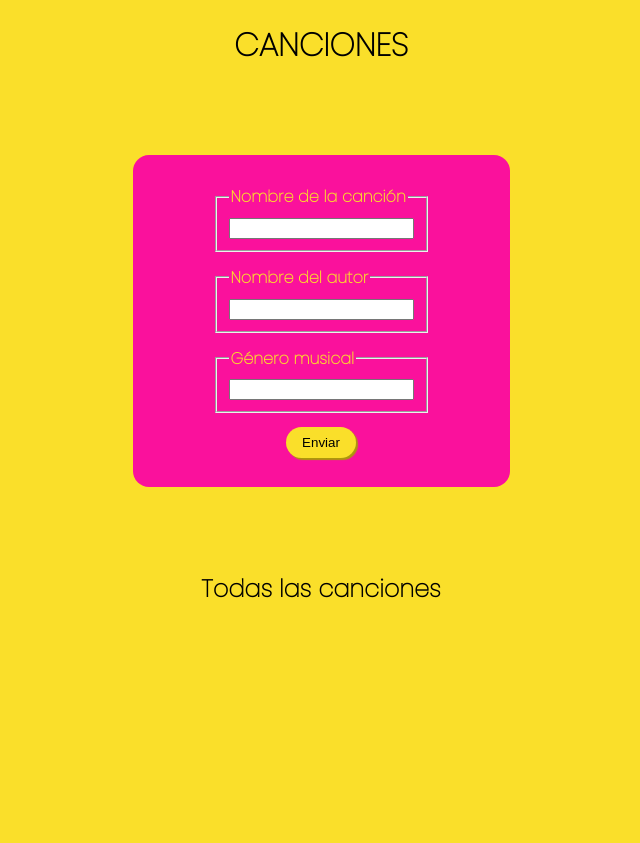
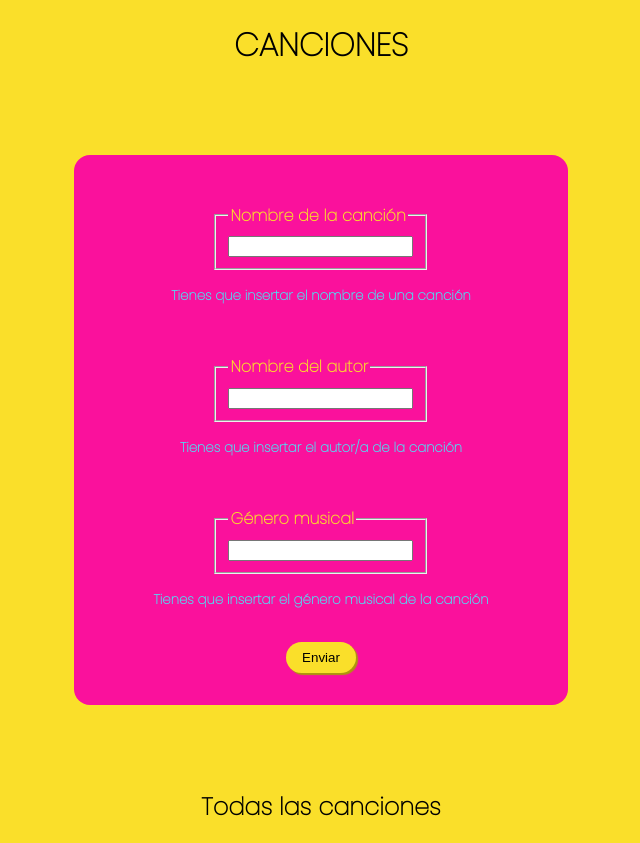
Before and after one commit to Arrshe/CRUD-canciones-angular, an Angular app in the folder crud-canciones-angular/: page / in a window 1280 px wide. Shown: the whole page, without its empty margins (319-959 px from the left). Before the commit the page ends 800 px from the top, so only its background shows below. Built offline with nearby package versions, Linux system fonts and the light colour scheme.

Commit message:
creados validators

```diff
--- a/crud-canciones-angular/src/app/components/agregar-cancion/agregar-cancion.component.html
+++ b/crud-canciones-angular/src/app/components/agregar-cancion/agregar-cancion.component.html
@@ -3,20 +3,30 @@
         <div class="form-agregar-cancion__form-group">
             <fieldset>
                 <legend>Nombre de la canción</legend>
-                <input type="text" class="form-control" formControlName="nombreCancion">
+                <input type="text" class="form-control" formControlName="nombreCancion" required>
             </fieldset>
+            <small class="form-agregar-cancion__form-group__msg-error" *ngIf="formulario.get('nombreCancion')?.invalid">
+                Tienes que insertar el nombre de una canción
+            </small>
+
         </div>
         <div class="form-agregar-cancion__form-group">
             <fieldset>
                 <legend>Nombre del autor</legend>
-                <input type="text" class="form-control" formControlName="nombreAutor">
+                <input type="text" class="form-control" formControlName="nombreAutor" required>
             </fieldset>
+            <small class="form-agregar-cancion__form-group__msg-error" *ngIf="formulario.get('nombreAutor')?.invalid">
+                Tienes que insertar el autor/a de la canción
+            </small>
         </div>
         <div class="form-agregar-cancion__form-group">
             <fieldset>
                 <legend>Género musical</legend>
-                <input type="text" class="form-control" formControlName="generoMusical">
+                <input type="text" class="form-control" formControlName="generoMusical" required>
             </fieldset>
+            <small class="form-agregar-cancion__form-group__msg-error" *ngIf="formulario.get('generoMusical')?.invalid">
+                Tienes que insertar el género musical de la canción
+            </small>
         </div>
         <input class="form-agregar-cancion__boton-submit" type="submit" value="Enviar">
     </form>
--- a/crud-canciones-angular/src/app/components/agregar-cancion/agregar-cancion.component.scss
+++ b/crud-canciones-angular/src/app/components/agregar-cancion/agregar-cancion.component.scss
@@ -15,8 +15,7 @@
         background-color: $color-rosa;
         border-radius: 1rem;
 
-        height: 300px;
-        padding: 1rem 5rem;
+        padding: 2rem 5rem;
 
         color: $color-amarillo;
         font-weight: bolder;
@@ -25,8 +24,12 @@
             display: flex;
             flex-direction: column;
             align-items: center;
+            padding: 1rem 0rem;
 
-
+            .form-agregar-cancion__form-group__msg-error{
+                color: $color-celeste;
+                padding: 1rem 0rem;
+            }
 
         }
 
--- a/crud-canciones-angular/src/app/components/agregar-cancion/agregar-cancion.component.ts
+++ b/crud-canciones-angular/src/app/components/agregar-cancion/agregar-cancion.component.ts
@@ -27,7 +27,13 @@ export class AgregarCancionComponent implements OnInit {
   }
 
   onSubmit(){
-    this.crudService.agregarCancion(this.formulario.value);
+
+    if(this.formulario.valid){
+      this.crudService.agregarCancion(this.formulario.value);
+      console.log('todo ok')
+    }else{
+      console.log('no valido')
+    }
   }
 
 }
```
Also changed, not shown: crud-canciones-angular/package.json (+10 -10 lines), 1 other file (tests, documents, lock files or other folders).
